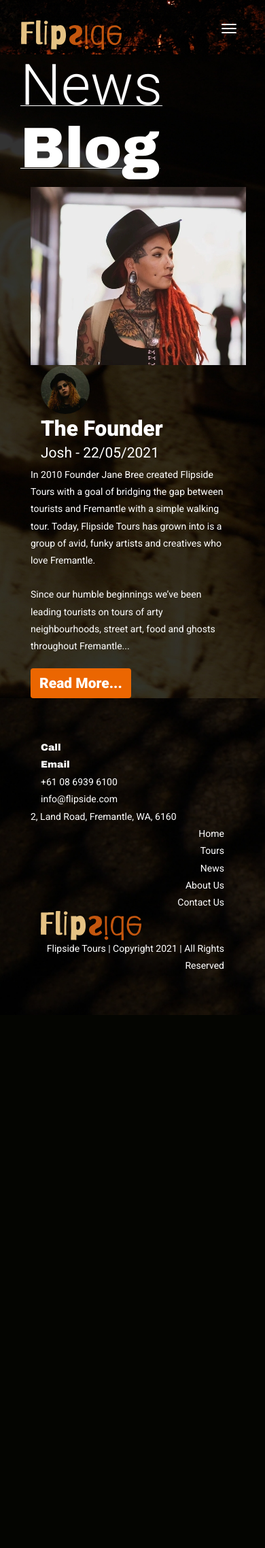
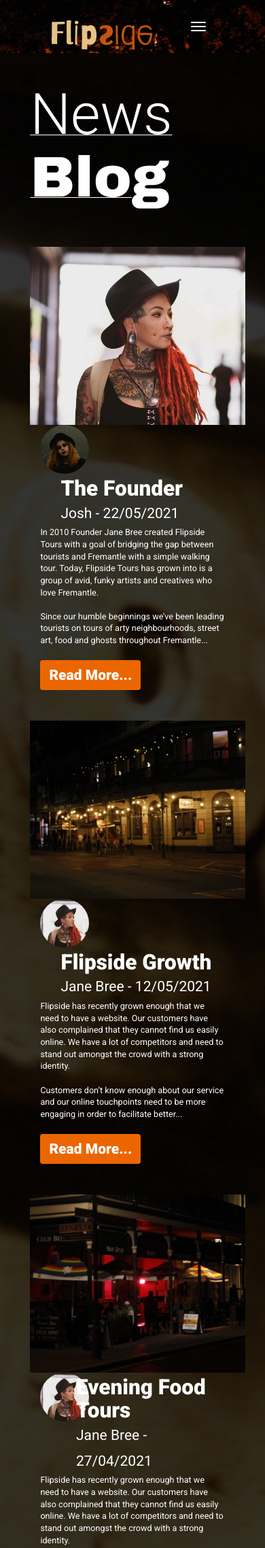
Before and after one commit to VoxAndrews/flipside_tours_website, a PHP site: page /blog.html in a window 390 px wide. Shown: the top 2277 px of the page at 68% size. Before the commit the page ends 1493 px from the top, so only its background shows below. Run offline with PHP 8.4, Linux system fonts and the light colour scheme.

Commit message:
Updated Files
Updated Small/Large Header (Changed Spacing, Fixed Breakpoint for Navbar), Updated Footer (Fixed Spacing), Updated Blog (Desktop Version (1200px) finished)

```diff
--- a/blog.html
+++ b/blog.html
@@ -6,10 +6,12 @@
     <meta http-equiv="X-UA-Compatible" content="IE=edge">
     <meta name="viewport" content="width=device-width, initial-scale=1">
     <!-- The above 3 meta tags *must* come first in the head; any other head content must come *after* these tags -->
-    <title>Flipside Tours</title>
+    <title>Flipside Tours - Blog</title>
 
     <!-- Bootstrap -->
     <link href="css/bootstrap.min.css" rel="stylesheet">
+    <script src="https://ajax.googleapis.com/ajax/libs/jquery/3.5.1/jquery.min.js"></script>
+    <script src="https://maxcdn.bootstrapcdn.com/bootstrap/3.4.1/js/bootstrap.min.js"></script>
 
     <!-- Google Fonts (Roboto & Archivo Black) -->
     <link rel="preconnect" href="https://fonts.gstatic.com">
@@ -21,8 +23,8 @@
 
 <body>
     <header class="container-fluid smallheaderbg">
-        <nav class="navbar">
-            <div class="container-fluid">
+        <nav class="navbar" style="padding-left: 60px;padding-right: 60px;">
+            <div class="container-fluid remove-padding">
                 <div class="navbar-header">
                     <button type="button" class="navbar-toggle" data-toggle="collapse" data-target="#myNavbar">
                         <span class="icon-bar"></span>
@@ -47,26 +49,72 @@
     </header>
 
     <section class="container-fluid blog-section-one-bg">
-        <div class="container">
-            <h1><u style="text-decoration-thickness: 1px;"> News <span style="font-family: 'Archivo Black', sans-serif;">Blog</span> </u></h1>
-            <div class="row">
-                <div class="col-md-4">
+        <div class="container content_width">
+            <h1 class="section-padding-top"><u style="text-decoration-thickness: 1px;"> News <span style="font-family: 'Archivo Black', sans-serif;">Blog</span> </u></h1>
+            <div class="row section-padding-top">
+                <div class="col-sm-4" style="padding-left: 0px; padding-right: 0px;">
                     <img src="images/content/blog/blog-img-1.jpg" alt="Photo of the Founder of Flipside">
                 </div>
 
-                <div class="col-md-8">
+                <div class="col-sm-8">
                     <div class="row">
-                        <div class="col-md-1" style="padding-right: 0px;">
-                            <img src="images/content/blog/blog-profile-img-1.png" alt="Photo of the Founder of Flipside">
+                        <div class="col-sm-1" style="padding-right: 0px; padding-left: 0px;">
+                            <img src="images/content/blog/blog-profile-img-1.png" class="blog-profile-img" alt="Photo of the Founder of Flipside">
                         </div>
 
-                        <div class="col-md-11">
+                        <div class="col-sm-11" style="padding-left: 30px;">
                             <h3> The Founder </h3>
-                            <p style="font-size: 1.50em;"> Josh - 22/05/2021 </p>
+                            <p class="p-subtitle"> Josh - 22/05/2021 </p>
                         </div>
                     </div>
 
-                    <p> In 2010 Founder Jane Bree created Flipside Tours with a goal of bridging the gap between tourists and Fremantle with a simple walking tour. Today, Flipside Tours has grown into is a group of avid, funky artists and creatives who love Fremantle. <br> <br> Since our humble beginnings we’ve been leading tourists on tours of arty neighbourhoods, street art, food and ghosts throughout Fremantle... </p>
+                    <p style="line-height: 140%;"> In 2010 Founder Jane Bree created Flipside Tours with a goal of bridging the gap between tourists and Fremantle with a simple walking tour. Today, Flipside Tours has grown into is a group of avid, funky artists and creatives who love Fremantle. <br> <br> Since our humble beginnings we’ve been leading tourists on tours of arty neighbourhoods, street art, food and ghosts throughout Fremantle... </p>
+
+                    <button type="button" class="btn">Read More...</button>
+                </div>
+            </div>
+
+            <div class="row section-padding-top">
+                <div class="col-sm-4" style="padding-left: 0px; padding-right: 0px;">
+                    <img src="images/content/blog/blog-img-2.jpg" alt="Photo of the Founder of Flipside">
+                </div>
+
+                <div class="col-sm-8">
+                    <div class="row">
+                        <div class="col-sm-1" style="padding-right: 0px; padding-left: 0px;">
+                            <img src="images/content/blog/blog-profile-img-2.png" class="blog-profile-img" alt="Photo of the Founder of Flipside">
+                        </div>
+
+                        <div class="col-sm-11" style="padding-left: 30px;">
+                            <h3> Flipside Growth </h3>
+                            <p class="p-subtitle"> Jane Bree - 12/05/2021 </p>
+                        </div>
+                    </div>
+
+                    <p style="line-height: 140%;"> Flipside has recently grown enough that we need to have a website. Our customers have also complained that they cannot find us easily online. We have a lot of competitors and need to stand out amongst the crowd with a strong identity. <br> <br> Customers don’t know enough about our service and our online touchpoints need to be more engaging in order to facilitate better... </p>
+
+                    <button type="button" class="btn">Read More...</button>
+                </div>
+            </div>
+
+            <div class="row section-padding-top section-padding-bottom">
+                <div class="col-sm-4" style="padding-left: 0px; padding-right: 0px;">
+                    <img src="images/content/blog/blog-img-3.jpg" alt="Photo of the Founder of Flipside">
+                </div>
+
+                <div class="col-sm-8">
+                    <div class="row">
+                        <div class="col-xs-1" style="padding-right: 0px; padding-left: 0px;">
+                            <img src="images/content/blog/blog-profile-img-2.png" class="blog-profile-img" alt="Photo of the Founder of Flipside">
+                        </div>
+
+                        <div class="col-xs-11" style="padding-left: 30px;">
+                            <h3> Evening Food Tours </h3>
+                            <p class="p-subtitle"> Jane Bree - 27/04/2021 </p>
+                        </div>
+                    </div>
+
+                    <p style="line-height: 140%;"> Flipside has recently grown enough that we need to have a website. Our customers have also complained that they cannot find us easily online. We have a lot of competitors and need to stand out amongst the crowd with a strong identity. <br> <br> Customers don’t know enough about our service and our online touchpoints need to be more engaging in order to facilitate better... </p>
 
                     <button type="button" class="btn">Read More...</button>
                 </div>
@@ -76,22 +124,22 @@
 
     <footer class="footerbg container-fluid">
         <div class="container">
-            <div class="row">
-                <div class="col-md-6">
+            <div class="row content_width" style="margin-bottom: 60px;">
+                <div class="col-sm-6" style="padding-left: 0px;">
                     <div class="row">
-                        <div class="col-md-2">
+                        <div class="col-md-2" style="padding-left: 0px;">
                             <p><span style="font-family: 'Archivo Black', sans-serif;">Call</span></p>
                             <p><span style="font-family: 'Archivo Black', sans-serif;">Email</span></p>
                         </div>
                         <!--Column Medium 2-->
 
-                        <div class="col-md-6">
+                        <div class="col-sm-6">
                             <p>+61 08 6939 6100</p>
                             <p>info@flipside.com</p>
                         </div>
                         <!--Column Medium 6-->
 
-                        <div class="col-md-4">
+                        <div class="col-sm-4">
                         </div>
                         <!--Column Medium 4 (Empty)-->
 
@@ -101,16 +149,16 @@
                 </div>
                 <!--Column Medium 6-->
 
-                <div class="col-md-6">
+                <div class="col-sm-6" style="padding-right: 0px;">
                     <div class="row">
-                        <div class="col-md-6" style="text-align: right;">
+                        <div class="col-sm-9" style="text-align: right;">
                             <p>Home</p>
                             <p>Tours</p>
                             <p>News</p>
                         </div>
                         <!--Column Medium 6-->
 
-                        <div class="col-md-6" style="text-align: right;">
+                        <div class="col-sm-3" style="text-align: right; padding-right: 0px;">
                             <p>About Us</p>
                             <p>Contact Us</p>
                         </div>
@@ -122,14 +170,14 @@
             </div>
             <!--Row-->
 
-            <section class="container">
-                <div class="row">
-                    <div class="col-md-6">
+            <section class="container" style="padding-left: 0px;">
+                <div class="row content_width">
+                    <div class="col-sm-6" style="padding-left: 0px;">
                         <a href="#"><img alt="Flipside Tours Logo" src="graphics/logo/logotype-img.svg"></a>
                     </div>
                     <!--Column Medium 6-->
 
-                    <div class="col-md-6" style="text-align: right;">
+                    <div class="col-sm-6" style="text-align: right;">
                         <p>Flipside Tours | Copyright 2021 | All Rights Reserved</p>
                     </div>
                     <!--Column Medium 6-->
--- a/style.css
+++ b/style.css
@@ -61,6 +61,10 @@ li {
     padding-top: 2%;
 }
 
+.content_width {
+    width: 92%;
+}
+
 .btn {
     background-color: #EB6601;
 
@@ -77,12 +81,46 @@ li {
     margin: auto;
 }
 
+.remove-padding {
+    padding: 0px;
+}
+
+@media screen and (max-width: 768px) {
+    p {
+        color: white;
+        font-family: 'Roboto', sans-serif;
+        font-weight: 400;
+
+        font-size: 0.9em;
+
+        margin-bottom: 0px;
+
+        line-height: 180%;
+    }
+}
+
+@media screen and (max-width: 320px) {
+    h1 {
+        text-align: center;
+
+        font-size: 3em;
+    }
+
+    h3 {
+        font-size: 1.3em;
+    }
+
+    .content_width {
+        width: 95%;
+    }
+}
+
 /*------------------------------ Header (Large) ------------------------------*/
 
 .navbar-nav {
     font-family: 'Roboto', sans-serif;
     font-weight: 300;
-    width: 58%;
+    width: 61%;
 }
 
 .navbar {
@@ -105,8 +143,7 @@ li {
     padding-top: 3%;
 }
 
-@media (min-width: 768px)
-.navbar-nav>li {
+@media (min-width: 768px) .navbar-nav > li {
     float: left;
     padding-left: 10px;
 }
@@ -129,6 +166,24 @@ li {
 
     padding-bottom: 3%;
 }
+
+@media (min-width: 768px){
+    .navbar-collapse.collapse {
+        display: none !important;
+    }
+
+    .navbar-collapse.collapse.in {
+        display: block !important;
+    }
+
+    .navbar-header .collapse, .navbar-toggle {
+        display:block !important;
+    }
+
+    .navbar-header {
+        float:none;
+    }
+} /*Code from https://jsfiddle.net/0pmy8usr/*/
 
 /*------------------------------ Index ------------------------------*/
 
@@ -154,6 +209,24 @@ li {
     background-size: cover;
 }
 
+.p-subtitle {
+    font-size: 1.50em;
+}
+
+.section-padding-top {
+    padding-top: 45px;
+}
+
+.section-padding-bottom {
+    padding-bottom: 45px;
+}
+
+@media screen and (max-width: 320px) {
+    .blog-profile-img {
+        height: 48px;
+    }
+}
+
 /*------------------------------ Footer ------------------------------*/
 .footerbg {
     background: url(images/backgrounds/footer-background.jpg);
```
Also changed, not shown: index.html (+15 -13 lines), services.html (+117 -0 lines).
